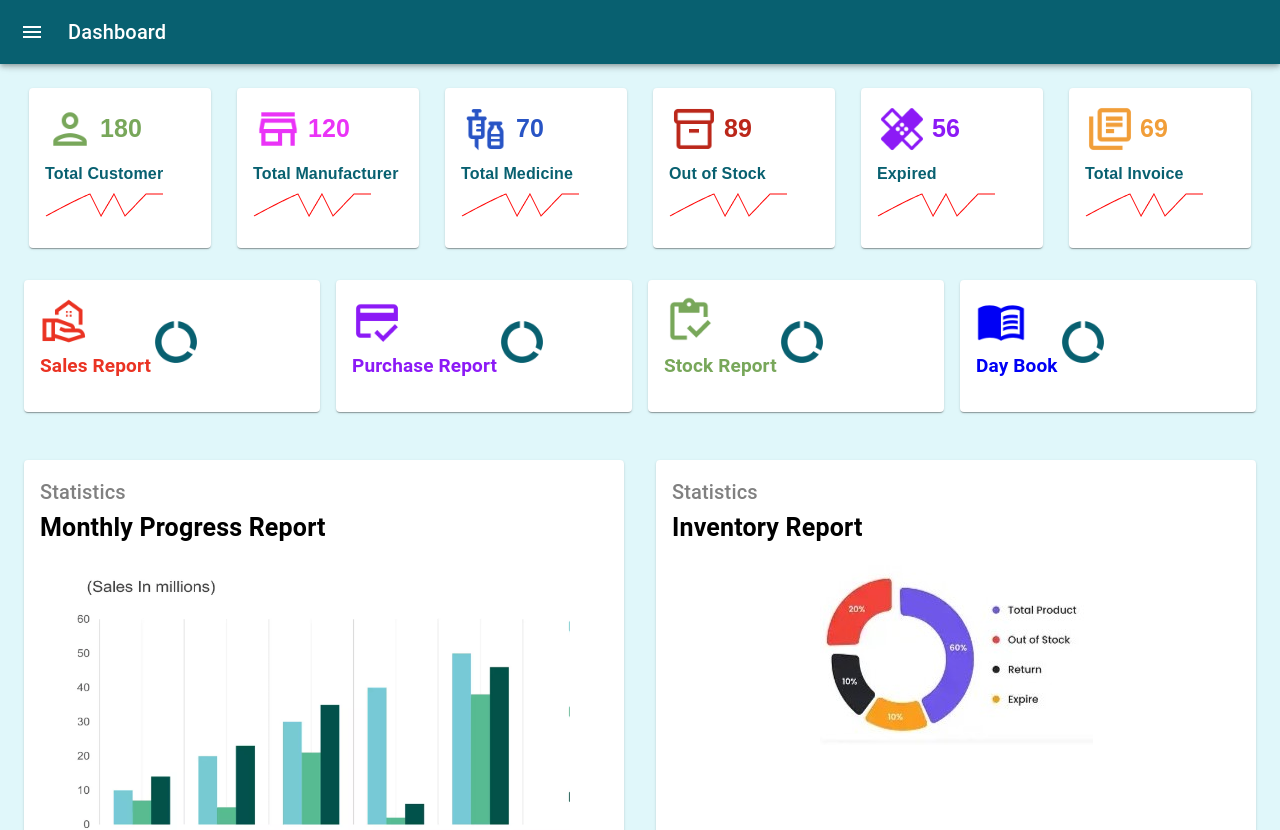
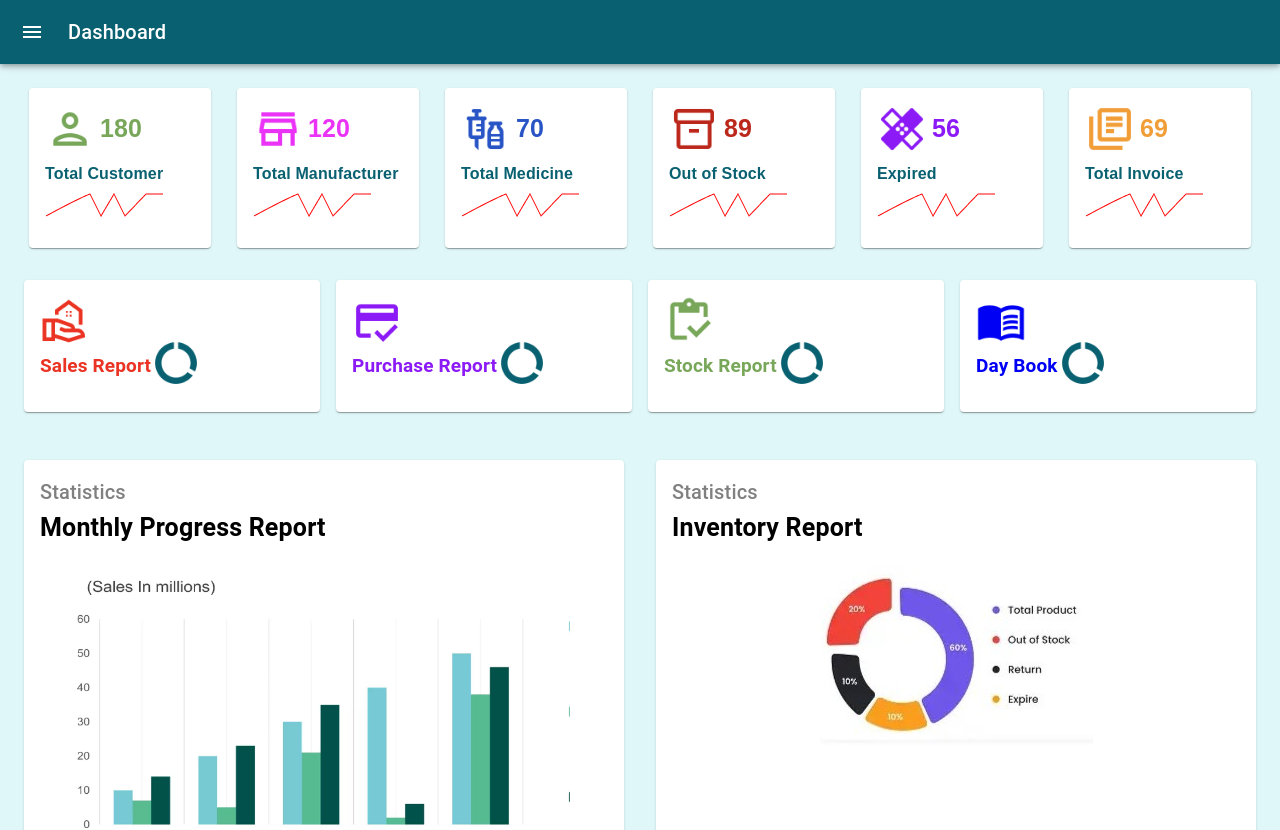
Before and after one commit to Rajshree96/PharmacySystem_Mern, a React (Vite) app: page /dashboard in a window 1280 px wide. Shown: the top 830 px of the page. Built offline with nearby package versions, Linux system fonts and the light colour scheme.

Commit message:
create supplier form

```diff
--- a/src/pages/Dashboard/DashboardCard.jsx
+++ b/src/pages/Dashboard/DashboardCard.jsx
@@ -95,6 +95,9 @@ const useStyles = makeStyles ({
         fontWeight: 700,
         // fontSize: '18px',
         width: '150px',
+        '@media(max-width(600))':{
+            width:"auto"
+        }
     },
     graphImage: {
         width: '530px',
@@ -128,8 +131,8 @@ const useStyles = makeStyles ({
     },
     saleBoxIcon:{
         display:'flex',
-        justifyContent:'center',
-        alignItems:'center'
+        justifyContent:'end',
+        alignItems:'end'
     }
 });
 const DashboardCard = () => {
@@ -142,7 +145,7 @@ const DashboardCard = () => {
         <>
           <Box className={classes.dashboardcard}>
             <Grid container spacing={2}>
-                {/* Card Components */}
+
                 {[{ img: customer, end: 180, color: "#78A75A", title: "Total Customer" },
                 { img: store, end: 120, color: "#EA33F7", title: "Total Manufacturer" },
                 { img: medicine, end: 70, color: "#2854C5", title: "Total Medicine" },
@@ -150,7 +153,7 @@ const DashboardCard = () => {
                 { img: expire, end: 56, color: "#8C1AF6", title: "Expired" },
                 { img: invoice, end: 69, color: "#F19E39", title: "Total Invoice" }
                 ].map((item, index) => (
-                    <Grid item lg={2} md={2} sm={3} xs={12} key={index}>
+                    <Grid item lg={2} md={3} sm={4} xs={12} key={index}>
                         <Box className={classes.cardBox}>
                             <Card className={classes.card}>
                                 <CardContent>
```
